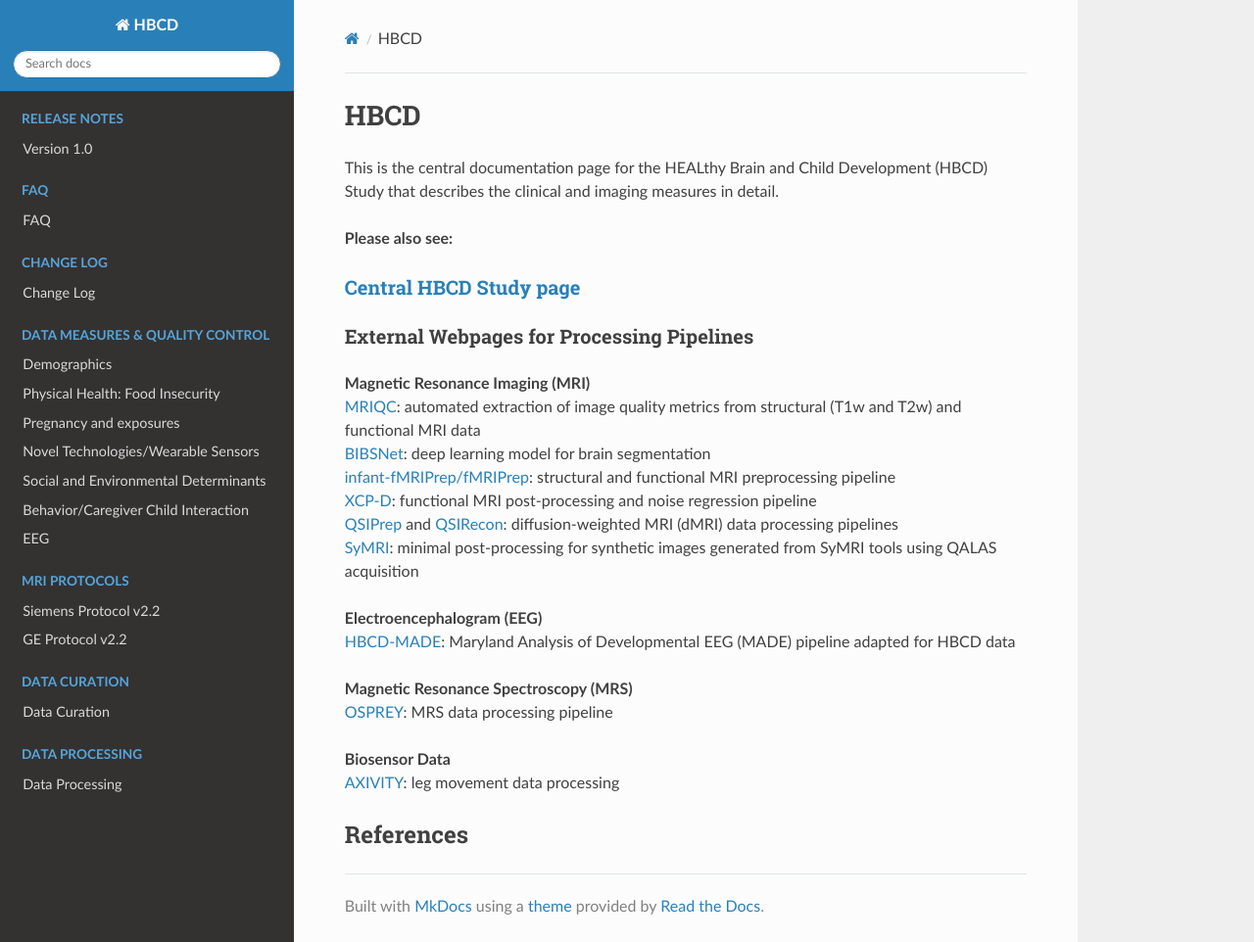
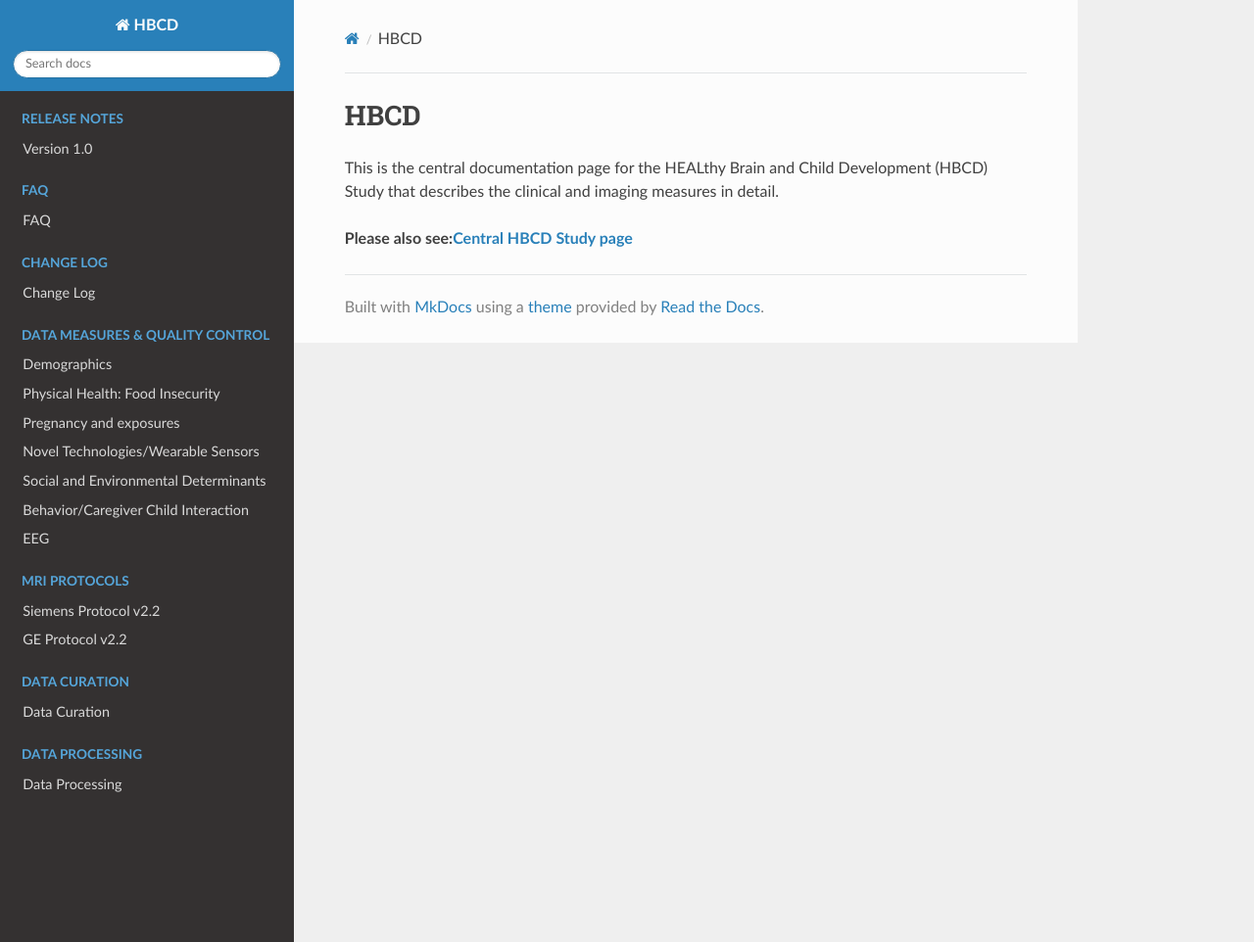
Before and after one commit to mattcieslak/hbcd-docs, an MkDocs documentation site: the page built from docs/index.md, in a window 1280 px wide and 962 px high. Shown: the whole window at 98% size. Built offline with MkDocs 1.6.1, drawn with Linux system fonts in a browser that asks for light colours; nearby versions of some CDN libraries.

Commit message:
Update index.md

```diff
--- a/docs/index.md
+++ b/docs/index.md
@@ -2,26 +2,4 @@
 
 This is the central documentation page for the HEALthy Brain and Child Development (HBCD) Study that describes the clinical and imaging measures in detail.
 
-**Please also see:**
-
-### [Central HBCD Study page](https://hbcdstudy.org/)
-
-### External Webpages for Processing Pipelines
-**Magnetic Resonance Imaging (MRI)**
-[MRIQC](https://mriqc.readthedocs.io/en/latest/): automated extraction of image quality metrics from structural (T1w and T2w) and functional MRI data
-[BIBSNet](https://bibsnet.readthedocs.io/en/latest/): deep learning model for brain segmentation
-[infant-fMRIPrep/fMRIPrep](https://nibabies.readthedocs.io/en/latest/): structural and functional MRI preprocessing pipeline
-[XCP-D](https://xcp-d.readthedocs.io/en/latest/): functional MRI post-processing and noise regression pipeline
-[QSIPrep](https://qsiprep.readthedocs.io/en/latest/) and [QSIRecon](https://qsirecon.readthedocs.io/en/latest/): diffusion-weighted MRI (dMRI) data processing pipelines
-[SyMRI](https://hbcd-symri-postproc.readthedocs.io/en/latest/index.html): minimal post-processing for synthetic images generated from SyMRI tools using QALAS acquisition
-
-**Electroencephalogram (EEG)**
-[HBCD-MADE](https://docs-hbcd-made.readthedocs.io/en/latest/): Maryland Analysis of Developmental EEG (MADE) pipeline adapted for HBCD data
-
-**Magnetic Resonance Spectroscopy (MRS)**
-[OSPREY](https://osprey-bids.readthedocs.io/en/latest/index.html): MRS data processing pipeline
-
-**Biosensor Data**
-[AXIVITY](https://hbcd-motion-postproc.readthedocs.io/en/latest/): leg movement data processing
-
-## References
+**Please also see:[Central HBCD Study page](https://hbcdstudy.org/)**
```
